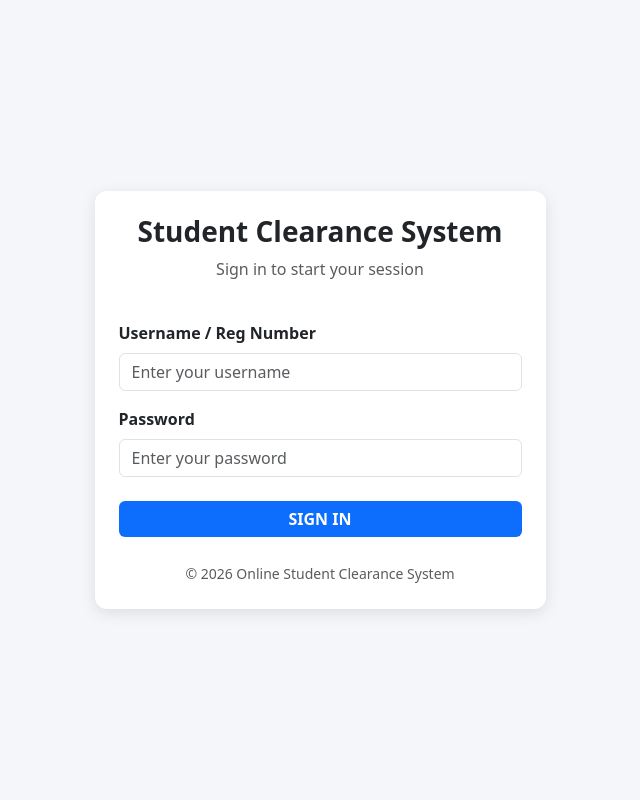
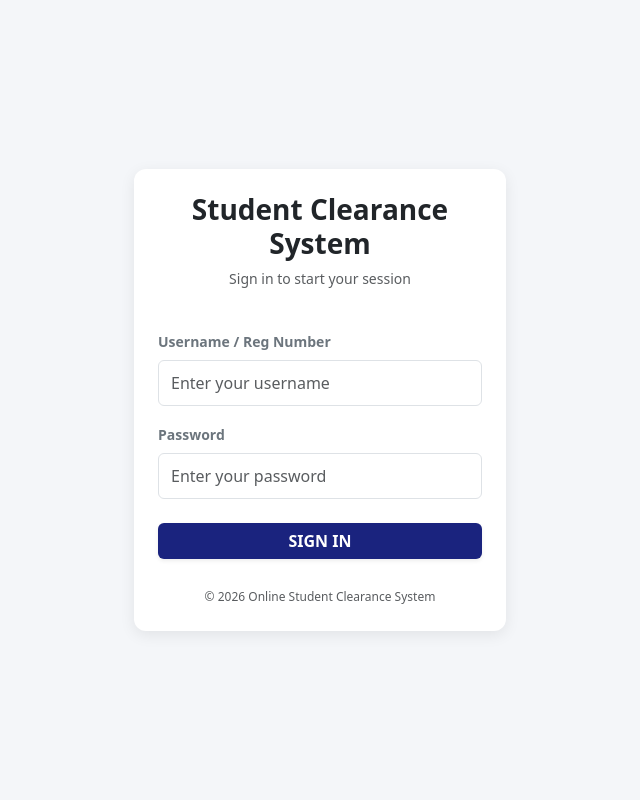
Before and after one commit to adaxca0032-code/ONLINE_STUDENTS_CLEARANCE_SYSTEM, a Django app: template clearance_app/templates/registration/login.html in a window 1280 px wide. Shown: the whole page, without its empty margins (320-960 px from the left). Run offline with Django 5.2, Linux system fonts and the light colour scheme; the template is opened without the code that fills it, so the values that code supplies are empty.

Commit message:
Fix: Solved client logout, layout fixes, and updated templates paths

```diff
--- a/clearance_app/templates/registration/login.html
+++ b/clearance_app/templates/registration/login.html
@@ -8,38 +8,46 @@
     <style>
         body {
             background-color: #f4f6f9;
-            height: 100vh;
+            /* 2. SULUHISHO LA UREFU: min-height inazuia kadi kukatwa kwa chini kwenye skrini fupi za simu */
+            min-height: 100vh;
             display: flex;
             align-items: center;
             justify-content: center;
+            padding: 20px 0; /* Inatoa nafasi ya juu na chini skrini ikiwa ndogo */
         }
         .login-card {
             border: none;
             border-radius: 12px;
-            box-shadow: 0 4px 15px rgba(0,0,0,0.1);
+            box-shadow: 0 4px 15px rgba(0,0,0,0.08);
+            background-color: #ffffff;
         }
         .btn-primary {
-            background-color: #0d6efd;
+            background-color: #1a237e; /* Rangi imara na ya kitaalamu (Navy Blue) */
             border: none;
+            transition: background-color 0.2s ease;
         }
         .btn-primary:hover {
-            background-color: #0b5ed7;
+            background-color: #0d1b60;
+        }
+        /* Kurekebisha p-2.5 ya zamani ambayo haipo kwenye Bootstrap ya kawaida */
+        .custom-input {
+            padding: 10px 12px !important;
         }
     </style>
 </head>
 <body>
 
 <div class="container">
-    <div class="row justify-content-center">
-        <div class="col-md-5">
+    <div class="row justify-content-center m-0">
+        <div class="col-11 col-sm-9 col-md-6 col-lg-4 p-0">
             <div class="card login-card p-4">
                 <div class="text-center mb-4">
                     <h3 class="fw-bold text-dark">Student Clearance System</h3>
-                    <p class="text-muted">Sign in to start your session</p>
+                    <p class="text-muted small">Sign in to start your session</p>
                 </div>
 
                 {% if form.errors %}
-                    <div class="alert alert-danger text-center" role="alert">
+                    <div class="alert alert-danger text-center small py-2" role="alert">
                         Invalid username or password! Please try again.
                     </div>
                 {% endif %}
@@ -48,20 +56,20 @@
                     {% csrf_token %}
 
                     <div class="mb-3">
-                        <label for="id_username" class="form-label fw-semibold">Username / Reg Number</label>
-                        <input type="text" name="username" id="id_username" class="form-control p-2.5" placeholder="Enter your username" required>
+                        <label for="id_username" class="form-label fw-semibold small text-secondary">Username / Reg Number</label>
+                        <input type="text" name="username" id="id_username" class="form-control custom-input" placeholder="Enter your username" required>
                     </div>
 
                     <div class="mb-4">
-                        <label for="id_password" class="form-label fw-semibold">Password</label>
-                        <input type="password" name="password" id="id_password" class="form-control p-2.5" placeholder="Enter your password" required>
+                        <label for="id_password" class="form-label fw-semibold small text-secondary">Password</label>
+                        <input type="password" name="password" id="id_password" class="form-control custom-input" placeholder="Enter your password" required>
                     </div>
 
-                    <button type="submit" class="btn btn-primary w-100 p-2.5 fw-bold text-uppercase">Sign In</button>
+                    <button type="submit" class="btn btn-primary w-100 py-2.5 fw-bold text-uppercase shadow-sm">Sign In</button>
                 </form>
 
                 <div class="text-center mt-4">
-                    <small class="text-muted">&copy; 2026 Online Student Clearance System</small>
+                    <small class="text-muted" style="font-size: 0.75rem;">&copy; 2026 Online Student Clearance System</small>
                 </div>
             </div>
         </div>
--- a/clearance_app/urls.py
+++ b/clearance_app/urls.py
@@ -6,11 +6,11 @@ urlpatterns = [
     # 1. Njia kuu ya mfumo (Inachuja kama ni mwanafunzi au afisa na kumuelekeza sehemu husika)
     path('', views.dashboard_redirect_view, name='dashboard_redirect'),
 
-    # 2. Ukurasa wa Login (Watumiaji wote wanaingilia hapa hapa)
-    path('login/', auth_views.LoginView.as_view(template_name='registration/login.html'), name='login'),
+    # 2. Ukurasa wa Login (Tumerekebisha folda liwe 'dashboard/login.html' ili lilingane na folda lako)
+    path('login/', auth_views.LoginView.as_view(template_name='dashboard/login.html'), name='login'),
 
-    # 3. Ukurasa wa Logout (Kutoka kwenye mfumo)
-    path('logout/', auth_views.LogoutView.as_view(), name='logout'),
+    # 3. Ukurasa wa Logout (Tumeweka next_page ili ikubali kumtupa mteja kwenye login mara tu anapo-logout)
+    path('logout/', auth_views.LogoutView.as_view(next_page='login'), name='logout'),
 
     # 4. Dashboard ya Mwanafunzi (Student Portal)
     path('student/dashboard/', views.student_dashboard, name='student_dashboard'),
--- a/core/settings.py
+++ b/core/settings.py
@@ -163,8 +163,8 @@ AXES_COOLOFF_TIME = datetime.timedelta(minutes=3)
 # Inamfungia mtumiaji kulingana na mchanganyiko wa Username yake na IP ya kompyuta yake
 AXES_LOCKOUT_BY_COMBINATION = True
 
-# Ukurasa maalum wa kumwambia amefungiwa
-AXES_LOCKOUT_TEMPLATE = 'lockout.html'
+# === SULUHISHO: Kwa kuwa 'dashboard' ni FOLDER, lazima iandikwe 'dashboard/lockout.html' ===
+AXES_LOCKOUT_TEMPLATE = 'dashboard/lockout.html'
 
 # Ukishafanikiwa ku-login, majaribio yaliyofeli ya nyuma yanafutika kiotomatiki
 AXES_RESET_ON_SUCCESS = True
```
Also changed, not shown: clearance_app/templates/lockout.html (+32 -4 lines), clearance_app/views.py (+23 -5 lines).
